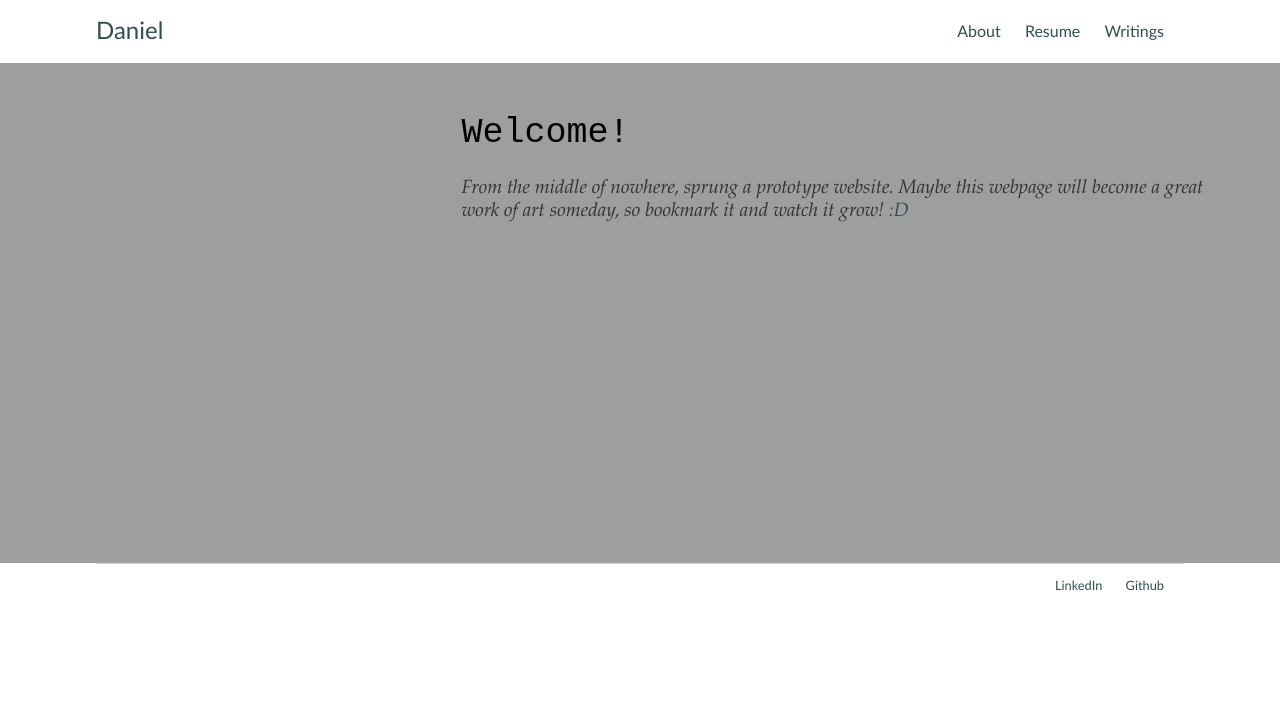
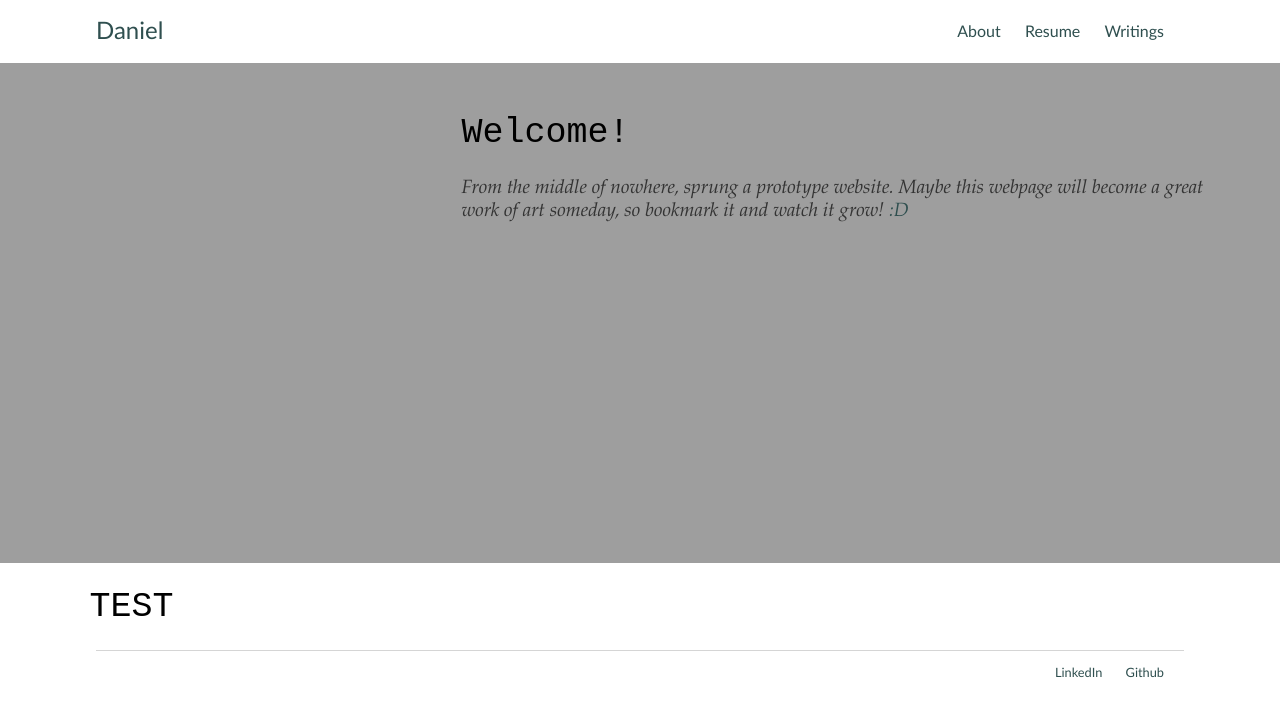
Before and after one commit to Calculasians/calculasians.github.io, a Jekyll site: the page built from index.html, in a window 1280 px wide. Shown: the top 717 px of the page. Built offline with Jekyll 4.4.1, drawn with Linux system fonts in a browser that asks for light colours.

Commit message:
Update index.html

```diff
--- a/index.html
+++ b/index.html
@@ -7,6 +7,10 @@ title: A Website in the Making
 		<h1>Welcome! </h1>
 		<p class="sub-header">From the middle of nowhere, sprung a prototype website. Maybe this webpage will become a great work of art someday, so bookmark it and watch it grow!<a href="/about"> :D</a></p>
 	</div>
+</div>
+
+<div class="about-page">
+	<h1> TEST </h1>
 </div>
 
 <script>
```
